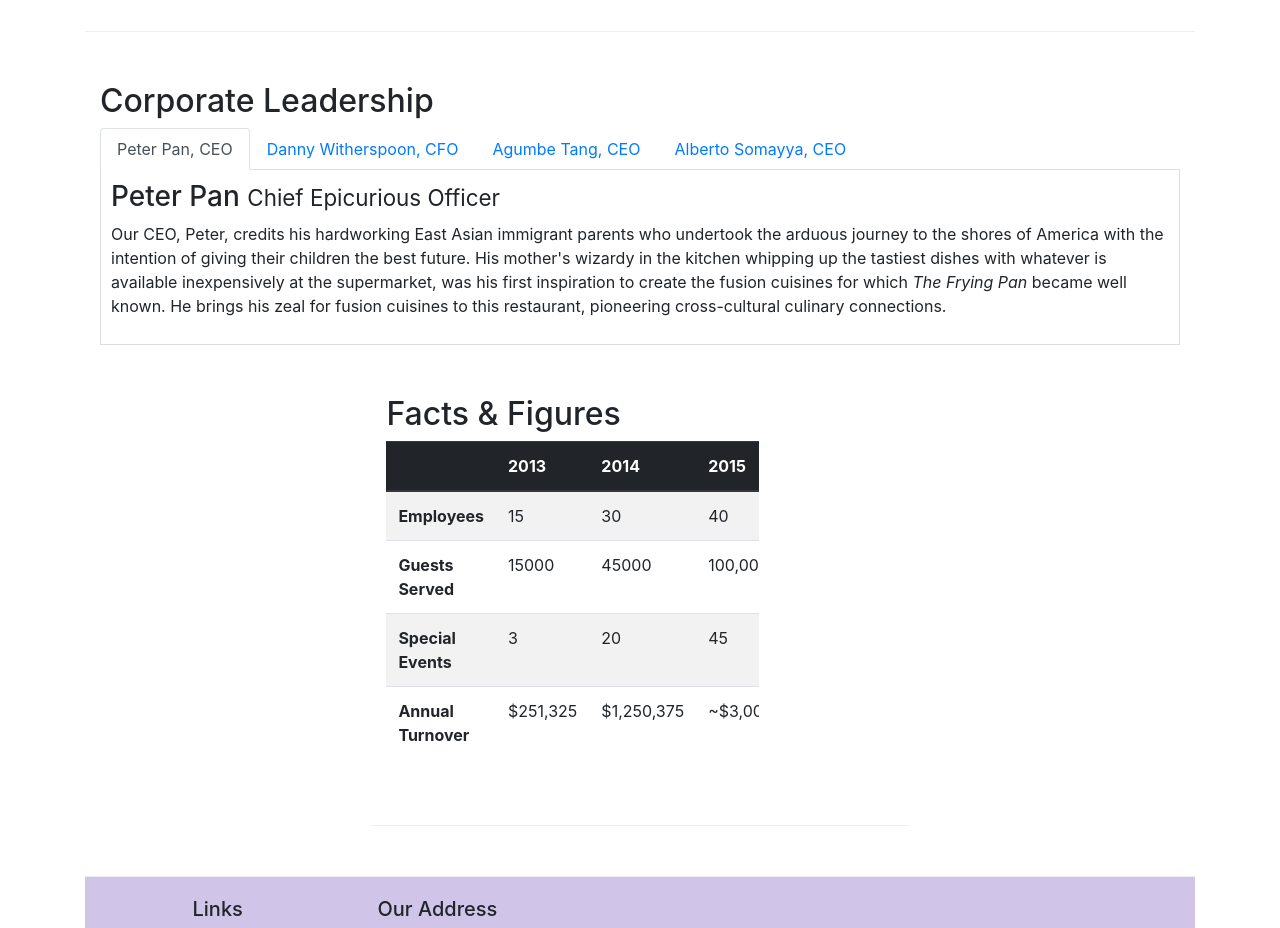
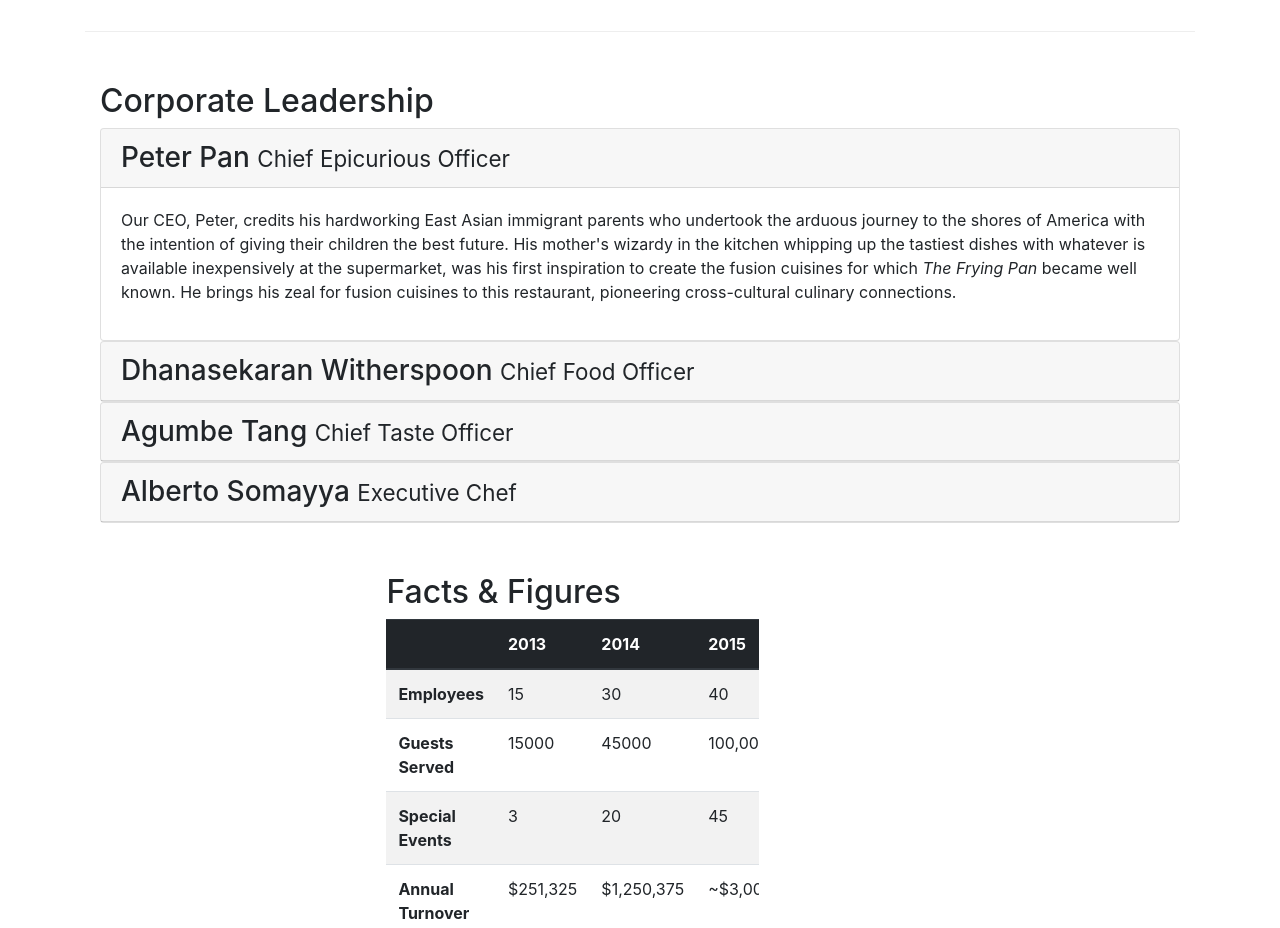
Before and after one commit to phuyalb16/bootstrap-test, a website: page aboutus.html in a window 1280 px wide. Shown: the part 940-1868 px from the top of the page. Drawn offline with nearby package versions, Linux system fonts and the light colour scheme.

Commit message:
Accordion

```diff
--- a/aboutus.html
+++ b/aboutus.html
@@ -97,50 +97,61 @@
             <div class = "col-12">
                 <h2>Corporate Leadership</h2>
 
-                <ul class="nav nav-tabs">
-                  <li class="nav-item">
-                    <a class="nav-link active" href="#peter" role="tab" data-toggle="tab">Peter Pan, CEO</a>
-                  </li>
-                  <li class="nav-item">
-                    <a class="nav-link " href="#danny" role="tab" data-toggle="tab">Danny Witherspoon, CFO</a>
-                  </li>
-                  <li class="nav-item">
-                    <a class="nav-link " href="#agumbe" role="tab" data-toggle="tab">Agumbe Tang, CEO</a>
-                  </li>
-                  <li class="nav-item">
-                    <a class="nav-link" href="#alberto" role="tab" data-toggle="tab">Alberto Somayya, CEO</a>
-                  </li>
-                </ul>
+                <div id="accordion">
 
-                <div class="tab-content">
-                  <div role="tabpanel" id="peter" class="tab-pane fade show active">
-                  <h3>Peter Pan <small>Chief Epicurious Officer</small></h3>
+                  <div class="card">
+                    <div class="card-header" role="tab" id="peterhead">
+                      <h3 class="mb-0"> <a data-toggle="collapse" data-target="#peter">Peter Pan <small>Chief Epicurious Officer</small></a></h3>
+                    </div>
+                    <div id="peter" class="collapse show" data-parent="#accordion">
+                      <div class="card-body">
                         <div class="d-none d-sm-block">
                           <p>Our CEO, Peter, credits his hardworking East Asian immigrant parents who undertook the arduous journey to the shores of America with the intention of giving their children the best future. His mother's wizardy in the kitchen whipping up the tastiest dishes with whatever is available inexpensively at the supermarket, was his first inspiration to create the fusion cuisines for which <em>The Frying Pan</em> became well known. He brings his zeal for fusion cuisines to this restaurant, pioneering cross-cultural culinary connections.</p>
                         </div>
                       </div>
-
-                  <div role="tabpanel" id="danny" class="tab-pane fade show">
-                  <h3>Dhanasekaran Witherspoon <small>Chief Food Officer</small></h3>
-                  <div class="d-none d-sm-block">
-                  <p>Our CFO, Danny, as he is affectionately referred to by his colleagues, comes from a long established family tradition in farming and produce. His experiences growing up on a farm in the Australian outback gave him great appreciation for varieties of food sources. As he puts it in his own words, <em>Everything that runs, wins, and everything that stays, pays!</em></p>
                     </div>
                   </div>
 
-                  <div role="tabpanel" id="agumbe" class="tab-pane fade show ">
-                  <h3>Agumbe Tang <small>Chief Taste Officer</small></h3>
+                  <div class="card">
+                    <div class="card-header" role="tab" id="dannyhead">
+                        <h3 class="mb-0">
+                          <a data-toggle="collapse" data-target="#danny">
+                          Dhanasekaran Witherspoon <small>Chief Food Officer</small>
+                          </a>
+                        </h3>
+                    </div>
+                    <div  class="collapse" id="danny"data-parent="#accordion">
+                      <div class="card-body">
+                        <p class="d-none d-sm-block">Our CFO, Danny, as he is affectionately referred to by his colleagues, comes from a long established family tradition in farming and produce. His experiences growing up on a farm in the Australian outback gave him great appreciation for varieties of food sources. As he puts it in his own words, <em>Everything that runs, wins, and everything that stays, pays!</em></p>
+                      </div>
+                    </div>
+                  </div>
+
+                  <div class="card">
+                    <div class="card-header" role="tab" id="agumbehead">
+                      <h3 class="mb-0"><a  data-toggle="collapse" data-target="#agumbe">Agumbe Tang <small>Chief Taste Officer</small></a></h3>
+                    </div>
+                    <div id="agumbe" class="collapse " data-parent="#accordion">
+                      <div class="card-body">
                       <div class="d-none d-sm-block">
                       <p>Blessed with the most discerning gustatory sense, Agumbe, our CTO, personally ensures that every dish that we serve meets his exacting tastes. Our chefs dread the tongue lashing that ensues if their dish does not meet his exacting standards. He lives by his motto, <em>You click only if you survive my lick.</em></p>
                       </div>
                       </div>
+                      </div>
+                    </div>
 
-                  <div role="tabpanel" id="alberto" class="tab-pane fade show">
-                  <h3>Alberto Somayya <small>Executive Chef</small></h3>
-                  <div class="d-none d-sm-block">
-                  <p>Award winning three-star Michelin chef with wide International experience having worked closely with whos-who in the culinary world, he specializes in creating mouthwatering Indo-Italian fusion experiences. He says, <em>Put together the cuisines from the two craziest cultures, and you get a winning hit! Amma Mia!</em></p>
+                  <div class="card">
+                    <div class="card-header" role="tab" id="albertohead">
+                      <h3 class="mb-0"><a data-toggle="collapse" data-target="#alberto">Alberto Somayya <small>Executive Chef</small></a></h3>
+                    </div>
+                    <div class="collapse" id="alberto" data-parent="#accordion">
+                      <div class="card-body">
+                        <p class="d-none d-sm-block">Award winning three-star Michelin chef with wide International experience having worked closely with whos-who in the culinary world, he specializes in creating mouthwatering Indo-Italian fusion experiences. He says, <em>Put together the cuisines from the two craziest cultures, and you get a winning hit! Amma Mia!</em></p>
                       </div>
                     </div>
                   </div>
+                </div>
+
        </div>
        <div class="row row-content">
          <div class="col-12 col-sm-9">
```
Lines whose indentation alone changed are shown as unchanged.
